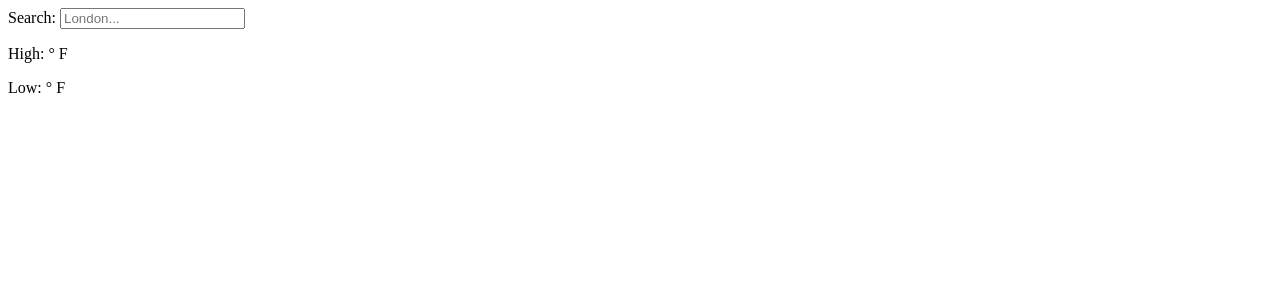
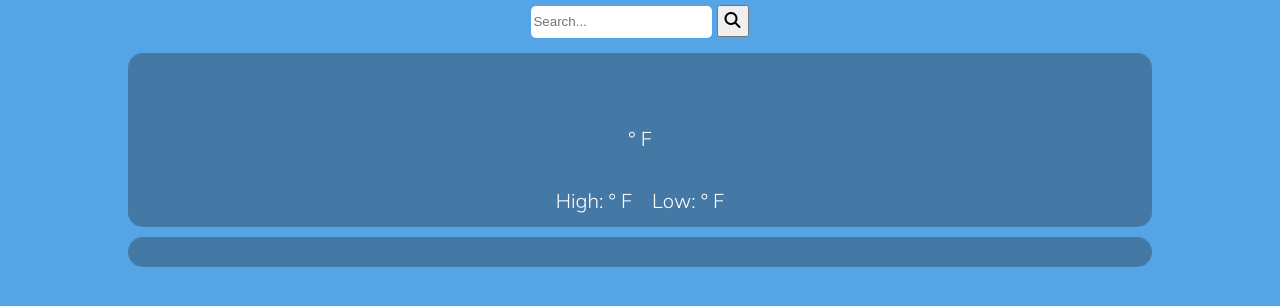
Before and after one commit to Hsoren31/weather_app, a website built with webpack: page src/index.html in a window 1280 px wide. Built offline with nearby package versions, Linux system fonts and the light colour scheme; no server answers.

Commit message:
style: Add layout, color and typography to page.

```diff
--- a/src/index.html
+++ b/src/index.html
@@ -1,52 +1,78 @@
 <!DOCTYPE html>
 <html lang="en">
   <head>
-    <meta charset="UTF-8">
-    <meta name="viewport" content="width=device-width, initial-scale=1.0">
+    <meta charset="UTF-8" />
+    <meta name="viewport" content="width=device-width, initial-scale=1.0" />
     <title>Template</title>
 
-    <link rel="stylesheet" href="https://cdnjs.cloudflare.com/ajax/libs/font-awesome/6.6.0/css/all.min.css" integrity="sha512-Kc323vGBEqzTmouAECnVceyQqyqdsSiqLQISBL29aUW4U/M7pSPA/gEUZQqv1cwx4OnYxTxve5UMg5GT6L4JJg==" crossorigin="anonymous" referrerpolicy="no-referrer" />
+    <link
+      rel="stylesheet"
+      href="https://cdnjs.cloudflare.com/ajax/libs/font-awesome/6.6.0/css/all.min.css"
+      integrity="sha512-Kc323vGBEqzTmouAECnVceyQqyqdsSiqLQISBL29aUW4U/M7pSPA/gEUZQqv1cwx4OnYxTxve5UMg5GT6L4JJg=="
+      crossorigin="anonymous"
+      referrerpolicy="no-referrer" />
+
+    <link
+      rel="stylesheet"
+      href="https://cdnjs.cloudflare.com/ajax/libs/font-awesome/6.6.0/css/all.min.css"
+      integrity="sha512-Kc323vGBEqzTmouAECnVceyQqyqdsSiqLQISBL29aUW4U/M7pSPA/gEUZQqv1cwx4OnYxTxve5UMg5GT6L4JJg=="
+      crossorigin="anonymous"
+      referrerpolicy="no-referrer"/>
   </head>
   <body>
+    <header>
       <section id="search-bar">
         <form>
-            <label for="search">Search:</label>
-            <input id="search" name="search" type="search" placeholder="London...">
+          <label for="search"></label>
+          <input
+            id="search"
+            name="search"
+            type="search"
+            placeholder="Search..." />
+          <button id="search" type="submit">
+            <i class="fa-solid fa-magnifying-glass"></i>
+          </button>
         </form>
       </section>
+    </header>
+    <main>
       <section id="current-weather">
         <span data-current-time></span>
         <span data-current-location></span>
         <i data-current-icon></i>
         <span data-current-conditions></span>
+        <p>
           <span data-current-temp></span>
+          &deg; <span data-temp-unit>F</span>
+        </p>
         <div class="temps">
-            <p class="high-temp">High:
+          <p class="high-temp">
+            High:
             <span data-current-temp-high></span>
             &deg; <span data-temp-unit>F</span>
           </p>
-            <p class="low-temp">Low:
+          <p class="low-temp">
+            Low:
             <span data-current-temp-low></span>
             &deg; <span data-temp-unit>F</span>
           </p>
         </div>
       </section>
-    <section id="current-hours">
-
-    </section>
-    <div id="week_view">
-
-    </div>
+      <section id="current-hours"></section>
+      <div id="week_view"></div>
+    </main>
     <template data-day-template>
       <div class="day-card">
         <span data-date></span>
         <span data-day-icon></span>
         <div class="temps">
-                <p class="high-temp">High:
+          <p class="high-temp">
+            High:
             <span data-temp-high></span>
             &deg; <span data-temp-unit>F</span>
           </p>
-                <p class="low-temp">Low:
+          <p class="low-temp">
+            Low:
             <span data-temp-low></span>
             &deg; <span data-temp-unit>F</span>
           </p>
--- a/src/style.css
+++ b/src/style.css
@@ -0,0 +1,108 @@
+@import url("https://fonts.googleapis.com/css2?family=Merriweather:ital@0;1&family=Mulish:ital,wght@0,200..1000;1,200..1000&display=swap");
+
+*,
+*::before,
+*::after {
+  box-sizing: border-box;
+}
+
+body {
+  margin: 0;
+  font-family: "Mulish", sans-serif;
+  font-optical-sizing: auto;
+  font-weight: 300;
+  font-style: normal;
+  font-size: 1.25rem;
+  line-height: 1.6;
+  background-color: #55a4e6;
+}
+
+button {
+  font: inherit;
+}
+
+
+
+#current-weather,
+#current-hours,
+.day-card {
+  background-color: rgba(45, 53, 60, 0.386);
+  color: #fff;
+  padding: 15px;
+  border-radius: 15px;
+  max-width: 80vw;
+  margin: 10px auto;
+}
+
+#search-bar{
+  display: flex;
+  gap: 10px;
+  justify-content: center;
+  padding: 5px;
+  font-size: 1rem;
+}
+
+input[type='search']{
+  min-height: 32px;
+  border: none;
+  border-radius: 5px;
+}
+
+#current-weather {
+  display: grid;
+  text-align: center;
+  gap: 10px;
+  padding: 10px;
+}
+
+
+[data-current-location]{
+  font-size: 1.75rem;
+  font-family: 'Merriweather', serif;
+  font-weight: 400;
+  font-style: normal;
+}
+
+[data-date],
+[data-time] {
+  font-weight: 400;
+}
+
+.temps > p {
+  margin: 0;
+  text-wrap: nowrap;
+}
+
+#current-hours {
+  display: flex;
+  gap: 15px;
+  margin-bottom: 10px;
+  overflow: scroll;
+}
+
+.hours-card {
+  display: grid;
+  align-items: center;
+}
+
+.day-card {
+  display: flex;
+  flex-direction: column;
+  align-items: center;
+}
+
+@media (min-width: 412px){
+  .temps {
+    display: flex;
+    gap: 20px;
+    justify-content: center;
+    flex-wrap: nowrap;
+  }
+}
+
+@media (min-width: 600px){
+  .day-card {
+    flex-direction: row;
+    justify-content: space-around;
+  }
+}
```
Lines whose indentation alone changed are shown as unchanged.
